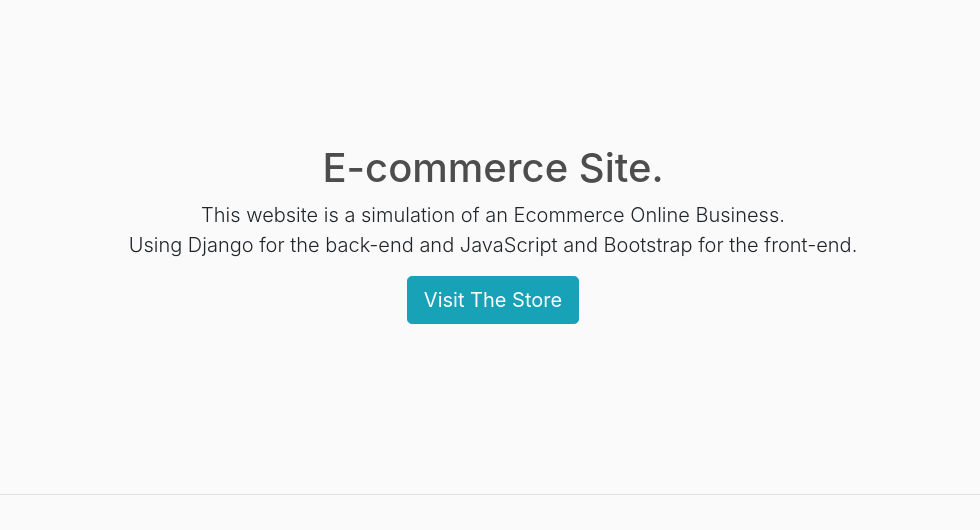
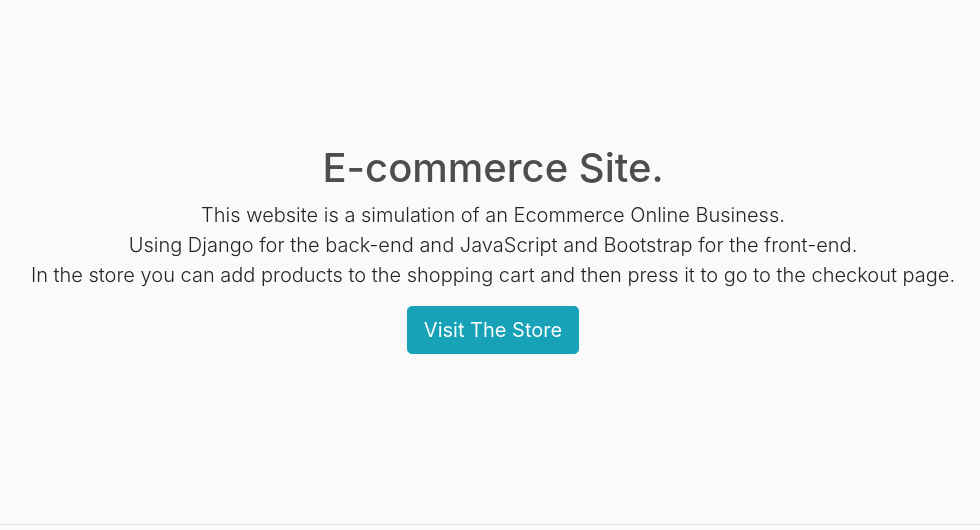
Before and after one commit to cesaralvrz/Ecommerce-Django, a Django app: page / in a window 1280 px wide. Shown: the part 56-586 px from the top of the page, without its empty margins (147-1127 px from the left). Run offline with Django 3.2, Linux system fonts and the light colour scheme; some libraries are stand-ins or nearby versions.

Commit message:
Update home.html

```diff
--- a/store/templates/store/home.html
+++ b/store/templates/store/home.html
@@ -7,7 +7,8 @@
 
   <main role="main" class="inner cover" style="margin-top: 120px; margin-bottom: 170px;">
     <h1 class="cover-heading">E-commerce Site.</h1>
-    <p class="lead">This website is a simulation of an Ecommerce Online Business. <br> Using Django for the back-end and JavaScript and Bootstrap for the front-end. </p>
+    <p class="lead">This website is a simulation of an Ecommerce Online Business. <br> Using Django for the back-end and JavaScript and Bootstrap for the front-end.
+    <br> In the store you can add products to the shopping cart and then press it to go to the checkout page.</p>
     <p class="lead">
       <a href="{% url 'store' %}" class="btn btn-lg btn-info">Visit The Store</a>
     </p>
```
